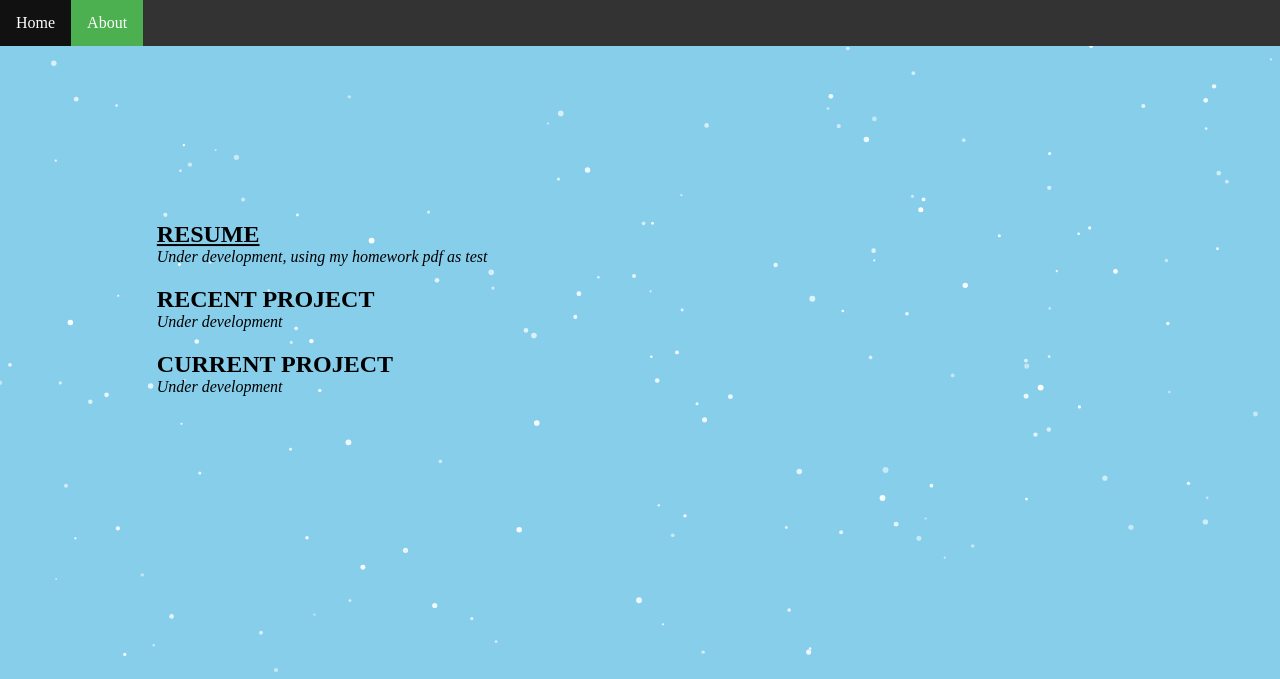
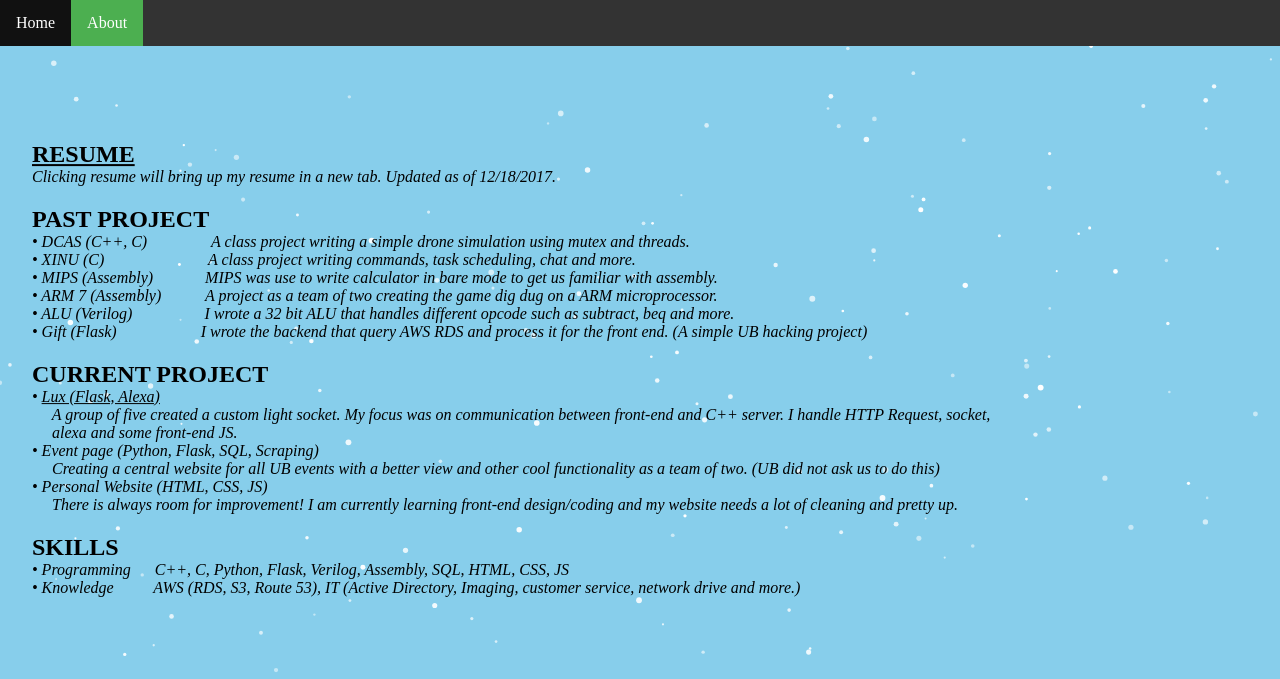
Before and after one commit to kjwong2018/kjwong2018.github.io, a plain HTML site: page about.html in a window 1280 px wide. Shown: the top 679 px of the page. Drawn offline with Linux system fonts and the light colour scheme.

Commit message:
Update website

```diff
--- a/about.css
+++ b/about.css
@@ -5,8 +5,8 @@
 .about-text {
     position: absolute;
     top: 30%;
-    left: 20%;
-    transform: translate(-30%, -20%);
+    left: 25%;
+    transform: translate(-30%, -25%);
     color: #000000;
     z-index: +1;
 }
@@ -78,3 +78,15 @@ a.resume-link:hover {
 a.resume-link:active {
     color: #FA8072;
 }
+a.lux-link:link{
+  color: #000000;
+}
+a.lux-link:visited {
+    color: #000080;
+}
+a.lux-link:hover {
+    color: #008000;
+}
+a.lux-link:active {
+    color: #FA8072;
+}
--- a/about.html
+++ b/about.html
@@ -7,12 +7,25 @@
   <body>
     <section class="sky">
       <div class = "about-text">
-        <h1> <a class = "resume-link" href = "Homework 1.pdf" target = "_ blank"> RESUME </a></h1>
-        <p> Under development, using my homework pdf as test</p>
-        <h1> RECENT PROJECT </h1>
-        <p> Under development </p1>
+        <h1> <a class = "resume-link" href = "job resume.pdf" target = "_ blank"> RESUME </a></h1>
+        <p> Clicking resume will bring up my resume in a new tab. Updated as of 12/18/2017.</p>
+        <h1> PAST PROJECT </h1>
+        <p> &bull; DCAS (C++, C) &emsp; &emsp; &emsp; A class project writing a simple drone simulation using mutex and threads. </p1>
+        <p> &bull; XINU (C) &emsp; &emsp; &emsp; &emsp; &emsp; A class project writing commands, task scheduling, chat and more. </p1>
+        <p> &bull; MIPS (Assembly) &emsp; &emsp; &nbsp; MIPS was use to write calculator in bare mode to get us familiar with assembly. </p1>
+        <p> &bull; ARM 7 (Assembly) &emsp; &emsp; A project as a team of two creating the game dig dug on a ARM microprocessor. </p1>
+        <p> &bull; ALU (Verilog) &emsp; &emsp; &emsp; &nbsp; I wrote a 32 bit ALU that handles different opcode such as subtract, beq and more. </p1>
+        <p> &bull; Gift (Flask) &emsp; &emsp; &emsp; &emsp; I wrote the backend that query AWS RDS and process it for the front end. (A simple UB hacking project)</p1>
         <h1> CURRENT PROJECT </h1>
-        <p> Under development</p1>
+        <p> &bull; <a class = "lux-link" href= "http://luxsmartsocket.com/" target = "_ blank"> Lux (Flask, Alexa)</a> </p>
+        <p> &emsp; A group of five created a custom light socket. My focus was on communication between front-end and C++ server. I handle HTTP Request, socket, &emsp; alexa and some front-end JS.</p1>
+        <p> &bull; Event page (Python, Flask, SQL, Scraping) </p>
+        <p> &emsp; Creating a central website for all UB events with a better view and other cool functionality as a team of two. (UB did not ask us to do this)
+        <p> &bull; Personal Website (HTML, CSS, JS)</p>
+        <p> &emsp; There is always room for improvement! I am currently learning front-end design/coding and my website needs a lot of cleaning and pretty up.
+        <h1> SKILLS </h1>
+        <p> &bull; Programming &emsp; C++, C, Python, Flask, Verilog, Assembly, SQL, HTML, CSS, JS </p>
+        <p> &bull; Knowledge &emsp; &nbsp; &nbsp; AWS (RDS, S3, Route 53), IT (Active Directory, Imaging, customer service, network drive and more.) </p>
       </div>
       <div class = "contact-text">
         <h1> CONTACT INFO </h1>
@@ -24,7 +37,6 @@
           <img src = "images/linkedin_logo.png" style = "width:20px; height:20px; margin:auto 0">
         </a>
       </div>
-
     </section>
     <div class ="nav-bar">
       <ul>
@@ -32,9 +44,6 @@
         <li><a class="active" href="about.html">About</a></li>
       </ul>
     </div>
-    <!-- <div class = "experience">
-      <p> hhhhhhhhhhhhhhhhhhhhhhhhhhhhhhhhhhhhhhhhhhhhhhhhhhhhhhhhhhhhhhhhhhhhhhhhhhhhhhhhhhhhhhhhhhhhhhhhhhhhhhhhhhhhhhhhhhhhhhhhhhhhhhhhhhhhhhhhhhhhhhhhhhhhhhhhhhhhhhhhhhhhhhhhhhhhhhhh </p>
-    </div> -->
 		<script  src = "about.js" type="text/javascript"></script>
   </body>
 </html>
--- a/about.js
+++ b/about.js
@@ -1,3 +1,7 @@
+/*
+Let it snow by Radu Micu https://codepen.io/radum/pen/xICAB?page=6
+This version has slight modification to fit my needs.
+*/
 var particleCount = 300;
 var particleMax   = 1000;
 var sky           = document.querySelector('.sky');
```
Also changed, not shown: index.css (+9 -7 lines), index.html (+1 -2 lines), 1 other file.
